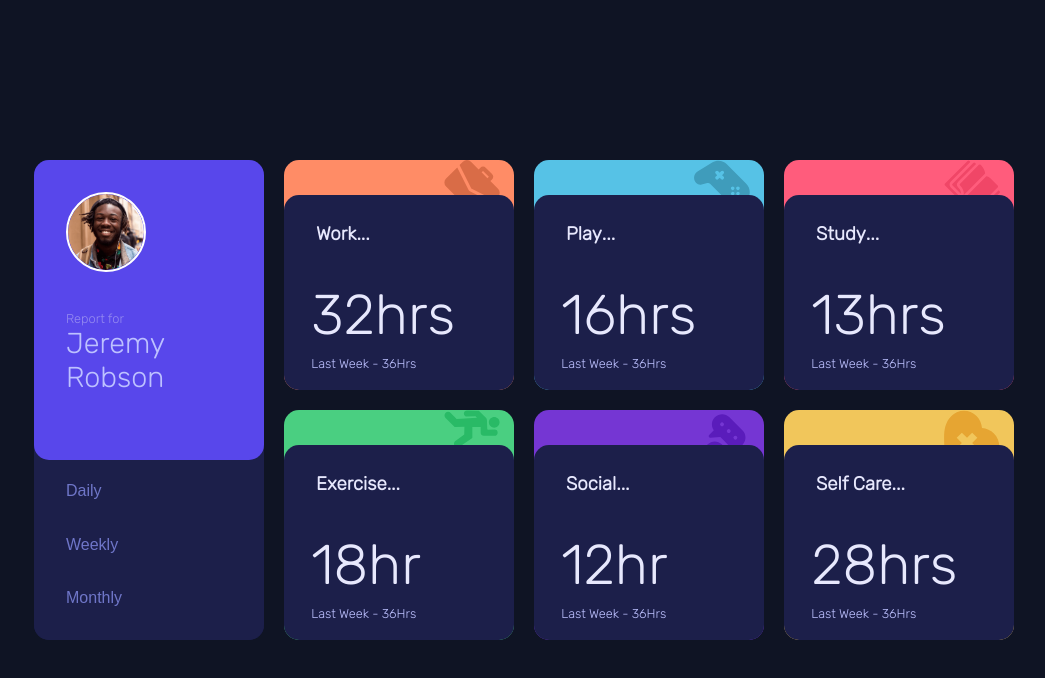
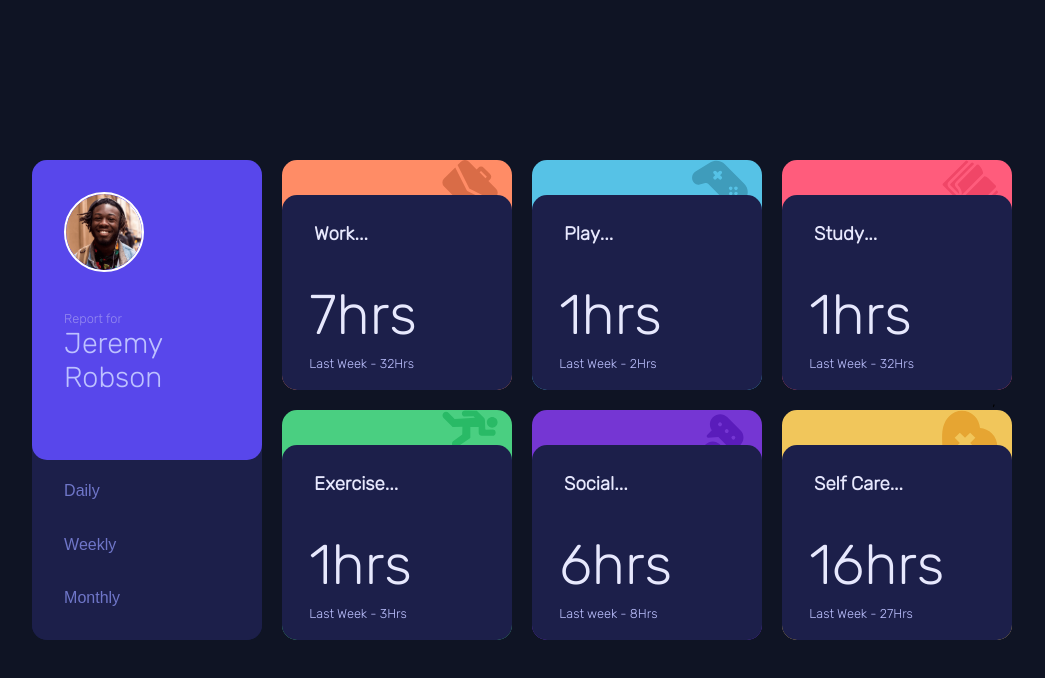
Before and after one commit to JosefStonon/DashBoard-Interativo, a plain HTML site: page index.html in a window 1280 px wide. Shown: the whole page, without its empty margins (126-1171 px from the left). Drawn offline with Linux system fonts and the light colour scheme.

Commit message:
atualização java

```diff
--- a/index.html
+++ b/index.html
@@ -23,9 +23,9 @@
             </div>
 
             <div class="card-p02">
-              <button  id="daily-btn">Daily</button>
-              <button  id="weekly-btn">Weekly</button>
-              <button  id="monthly-btn">Monthly</button>
+              <button  class="daily-btn">Daily</button>
+              <button  class="weekly-btn">Weekly</button>
+              <button  class="monthly-btn">Monthly</button>
 
 
             </div>
@@ -35,16 +35,25 @@
 
 
             <div id="card-01">
-             <h3>Work <span>...</span></h3>
-             <h2 id="h1">32hrs</h2>
-             <h1>Last Week <span>- 36Hrs</span></h1> <!-- daily --
-              Previous - 7hrs -- daily -
-              32hrs -- weekly --
-              Previous - 36hrs -- weekly -
-              103hrs -- monthly --
-              Previous - 128hrs -- monthly -->
+                    <h3>Work <span>...</span></h3>
+                            <div class="daily">
+                                <h2>7hrs</h2>
+                                <h1>Last Week <span>- 32Hrs</span></h1>
+                            </div>
 
-            </div>
+                            <div class="weekly active">
+                              <h2>32hrs</h2>
+                              <h1>Last Week <span>- 36hrs</span></h1>
+                            </div>
+
+                            <div class="monthly">
+                              <h2>32Hrs</h2>
+                              <h1>Last month <span>- 103hrs</span></h1>
+                            </div>
+
+
+
+                    </div>
         </div>
 
         <div id="card02">
@@ -52,13 +61,21 @@
 
             <div id="card-02">
             <h3>Play <span>...</span></h3>
-            <h2>16hrs</h2>
-            <h1>Last Week <span>- 36Hrs</span></h1><!-- daily --
-            Previous - 2hrs -- daily --
-            10hrs -- weekly --
-            Previous - 8hrs - weekly --
-            23hrs -- monthly --
-            Previous - 29hrs -- monthly -->
+            <div class="daily">
+              <h2>1hrs</h2>
+              <h1>Last Week <span>- 2Hrs</span></h1>
+          </div>
+
+          <div class="weekly active">
+            <h2>8Hrs</h2>
+            <h1>Last month <span>- 23hrs</span></h1>
+          </div>
+
+          <div class="monthly">
+            <h2>23Hrs</h2>
+            <h1>Last month <span>- 00hrs</span></h1>
+          </div>
+
             </div>
         </div>
 
@@ -68,13 +85,23 @@
 
                 <div id="card-03">
                   <h3>Study <span>...</span></h3>
-                  <h2>13hrs</h2>
-                  <h1>Last Week <span>- 36Hrs</span></h1> <!-- daily --
-                  Previous - 1hr -- daily --
-                  4hrs -- weekly --
-                  Previous - 7hrs -- weekly --
-                  13hrs -- monthly --
-                  Previous - 19hrs -- monthly -->
+                  <div class="daily">
+                    <h2>1hrs</h2>
+                    <h1>Last Week <span>- 32Hrs</span></h1>
+                </div>
+
+
+                <div class="weekly active">
+                  <h2>7hrs</h2>
+                  <h1>Last month <span>- 32Hrs</span></h1>
+                </div>
+
+                <div class="monthly">
+                  <h2>13Hrs</h2>
+                  <h1>Last month <span>- 19hrs</span></h1>
+                </div>
+
+
                 </div>
             </div>
 
@@ -84,13 +111,22 @@
 
         <div id="card-04">
           <h3>Exercise <span>...</span></h3>
-          <h2>18hr</h2>
-          <h1>Last Week <span>- 36Hrs</span></h1> <!-- daily --
-          Previous - 1hr -- daily --
-          4hrs -- weekly --
-          Previous - 5hrs - weekly --
-          11hrs - monthly --
-          Previous - 18hrs -- monthly -->
+          <div class="daily">
+            <h2>1hrs</h2>
+            <h1>Last Week <span>- 3Hrs</span></h1>
+        </div>
+
+        <div class="weekly active">
+          <h2>3hrs</h2>
+          <h1>Last Month <span>- 13hrs</span></h1>
+        </div>
+
+        <div class="monthly">
+          <h2>13hrs</h2>
+          <h1>Last Month <span>- 25Hrs</span></h1>
+        </div>
+
+
        </div>
   </div>
 
@@ -100,14 +136,23 @@
 
 
         <div id="card-05">
-          <h3>Social <span>...</span></h4>
-          <h2>12hr</h2>
-          <h1>Last Week <span>- 36Hrs</span></h1> <!-- daily --
-          Previous - 3hrs -- daily --
-          5hrs -- weekly --
-          Previous - 10hrs -- weekly --
-          21hrs - monthly --
-          Previous - 23hrs -- monthly -->
+          <h3>Social <span>...</span></h3>
+            <div class="daily">
+              <h2>6hrs</h2>
+              <h1>Last week <span>- 8Hrs</span></h1>
+          </div>
+
+          <div class="weekly active">
+            <h2>14hrs</h2>
+            <h1>Last Month <span>- 26Hrs</span></h1>
+          </div>
+
+          <div class="monthly">
+            <h2>8Hrs</h2>
+            <h1>Last month <span>- 00hrs</span></h1>
+          </div>
+
+
         </div>
   </div>
 
@@ -117,17 +162,28 @@
 
 
             <div id="card-06">
-              <h3>Self Care<span>...</span></h3>
-              <h2>28hrs</h2>
-              <h1>Last Week <span>- 36Hrs</span></h1><!-- daily --
-              Previous - 1hr -- daily --
-              2hrs - weekly --
-              Previous - 2hrs -- weekly --
-              7hrs -- monthly --
-              Previous - 11hrs -- monthly -->
+             <h3>Self Care<span>...</span></h3>
+              <div class="daily">
+                <h2>16hrs</h2>
+                <h1>Last Week <span>- 27Hrs</span></h1>
+            </div>
+
+            <div class="weekly active">
+              <h2>27hrs</h2>
+              <h1>Last month <span>- 37hrs</span></h1>
+            </div>
+
+            <div class="monthly">
+              <h2>30Hrs</h2>
+              <h1>Last month <span>- 00hrs</span></h1>
+            </div>
+
+
           </div>
     </div>
   </div>
 
+  ,<script type="text/javascript" src="./index.js"></script>
+
 </body>
 </html>
--- a/index.js
+++ b/index.js
@@ -1,5 +1,34 @@
-const daily = document.getElementById("daily-btn")
-const weekly = document.getElementById("weekly-btn")
-const monthly = document.getElementById("monthly-btn")
+"use strict"
 
-const
+const daily = document.getElementById("daily-btn");
+const weekly = document.getElementById("weekly-btn");
+const monthly = document.getElementById("monthly-btn");
+
+
+
+const dayarr = document.querySelectorAll(".daily");
+const weekarr = document.querySelectorAll(".weekly");
+const montarr = document.querySelectorAll(".monthly");
+
+
+
+daily.addEventListener("click", () => {
+    dayarr.forEach((arr) => {
+        arr.classList.Add("active");
+    });
+});
+
+
+
+weekly.addEventListener("click", () => {
+    weekarr.forEach((arr) => {
+        arr.classList.add("active");
+
+    });
+});
+
+monthly.addEventListener("click", () => {
+    montarr.forEach((arr) => {
+        arr.classList.add("active");
+    });
+});
--- a/style.css
+++ b/style.css
@@ -135,7 +135,7 @@ html, body {
     padding: 1.8rem 2rem;
 }
 
-#card-01 h2 {
+#card-01 .daily h2 {
     color: hsl(237, 85%, 95%);
     font-size: 3.5rem;
     font-weight: 500;
@@ -180,7 +180,7 @@ html, body {
     padding: 1.8rem 2rem;
 }
 
-#card-02 h2 {
+#card-02 .daily h2 {
     color: hsl(237, 85%, 95%);
     font-size: 3.5rem;
     font-weight: 500;
@@ -223,7 +223,7 @@ html, body {
     padding: 1.8rem 2rem;
 }
 
-#card-03 h2 {
+#card-03 .daily h2 {
     color: hsl(237, 85%, 95%);
     font-size: 3.5rem;
     font-weight: 500;
@@ -267,7 +267,7 @@ html, body {
     padding: 1.8rem 2rem;
 }
 
-#card-04 h2 {
+#card-04 .daily h2 {
     color: hsl(237, 85%, 95%);
     font-size: 3.5rem;
     font-weight: 500;
@@ -311,7 +311,7 @@ html, body {
     padding: 1.8rem 2rem;
 }
 
-#card-05 h2 {
+#card-05 .daily h2 {
     color: hsl(237, 85%, 95%);
     font-size: 3.5rem;
     font-weight: 500;
@@ -355,7 +355,7 @@ html, body {
     padding: 1.8rem 2rem;
 }
 
-#card-06 h2 {
+#card-06 .daily h2 {
     color: hsl(237, 85%, 95%);
     font-size: 3.5rem;
     font-weight: 500;
@@ -367,6 +367,10 @@ html, body {
     font-size: .8rem;
     font-weight: 300;
     padding-left: 1.7rem;
+}
+
+.weekly, .monthly {
+    display: none;
 }
 
 /*
```
